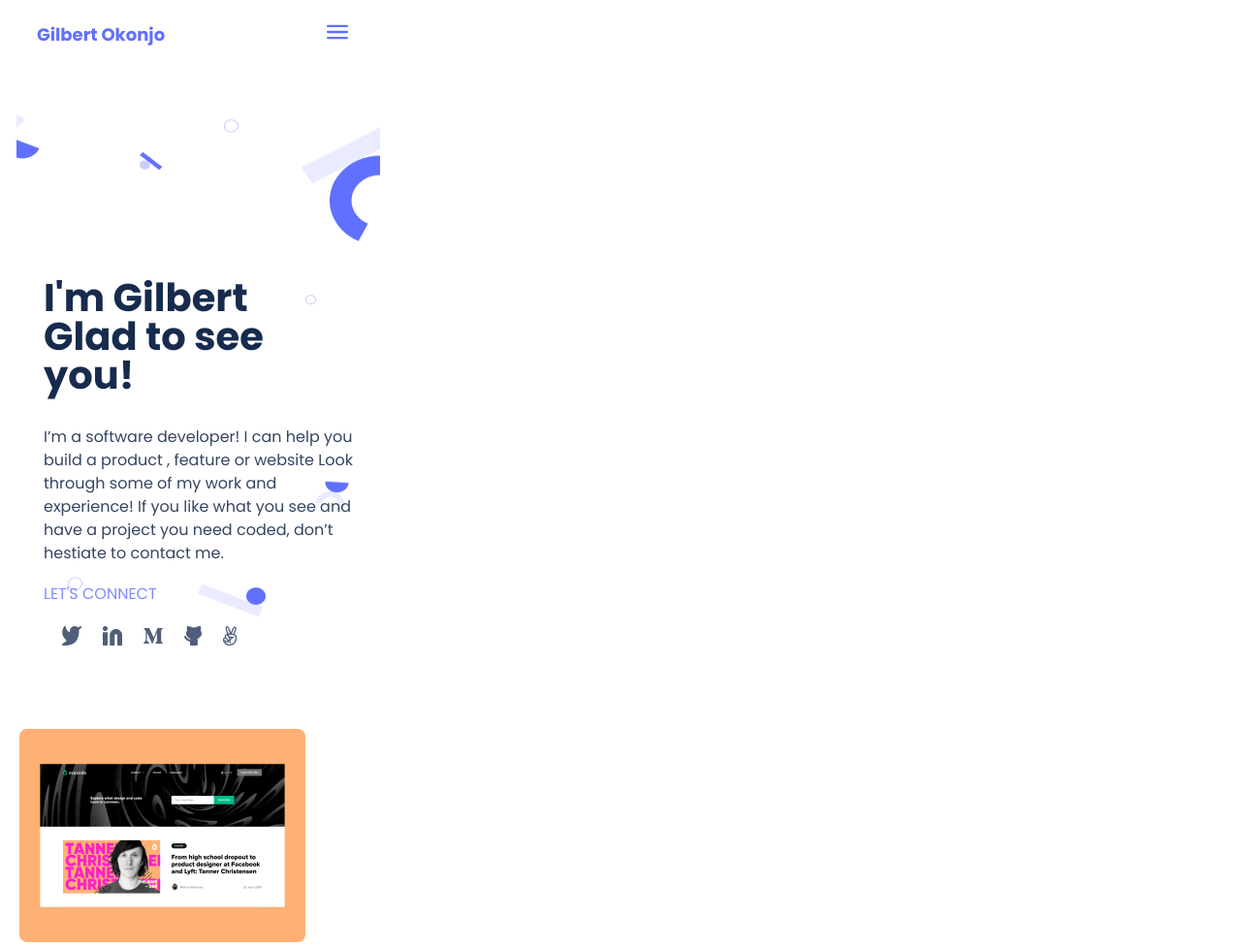
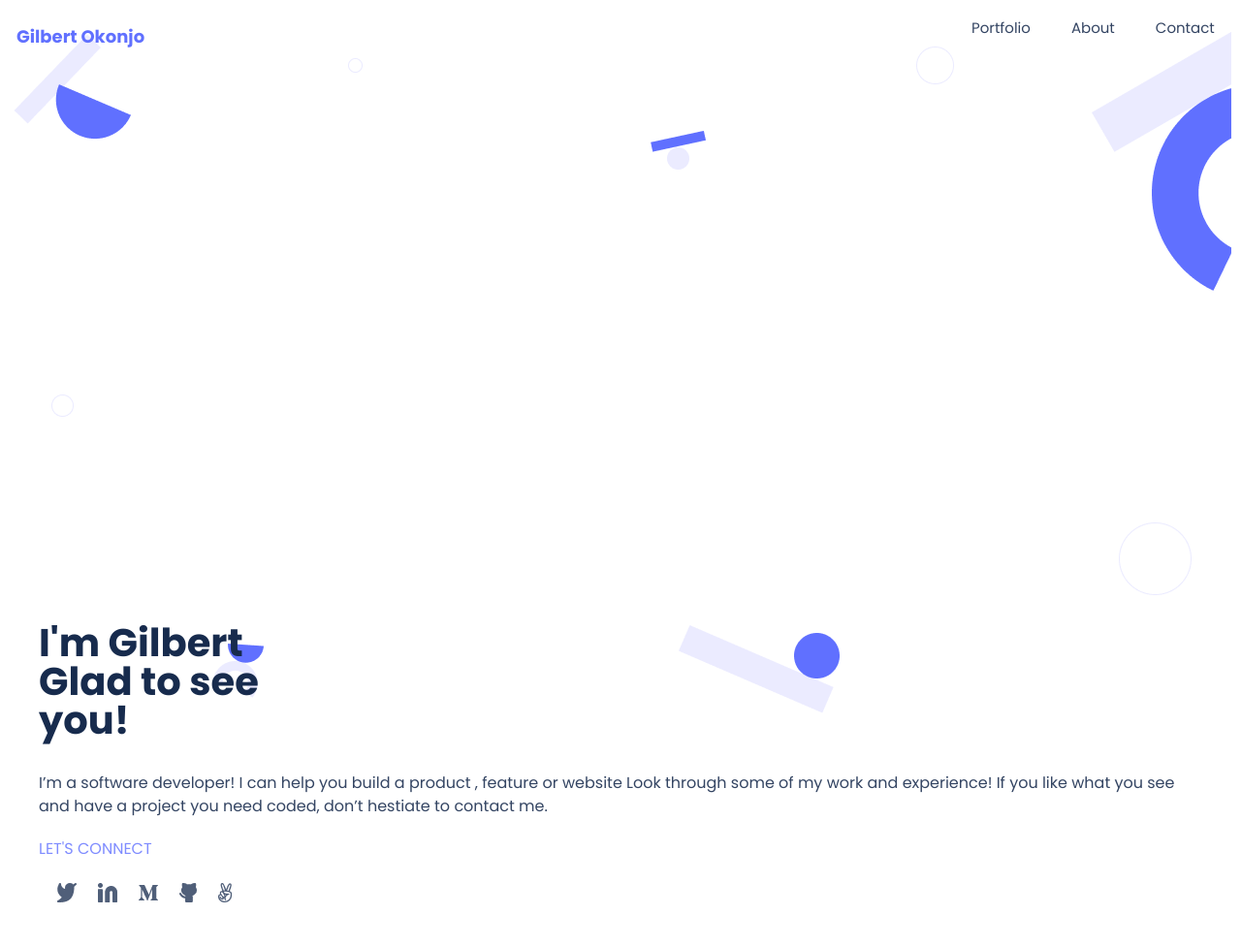
Before and after one commit to OpondoG/opondog.github.io, a website: page index.html in a window 1280 px wide. Shown: the top 976 px of the page at 97% size. Drawn offline with Linux system fonts and the light colour scheme.

Commit message:
modify styles.css

```diff
--- a/index.html
+++ b/index.html
@@ -11,9 +11,10 @@
 
 <body>
     <div class="layout">
-        <header class="header container">
+        <section class="headline">
+            <header class="header ">
                 <a href="/" class="logo"> Gilbert Okonjo </a>
-            <nav>
+                <nav class="menu-mobile">
                     <svg width="24" class="humbuger" height="12" viewBox="0 0 18 12" fill="none" xmlns="http://www.w3.org/2000/svg">
             <path
               fill-rule="evenodd"
@@ -23,10 +24,17 @@
             />
           </svg>
                 </nav>
+                <nav class="menu-desktop">
+                    <ul class="menu-links">
+                        <li>Portfolio</li>
+                        <li> About</li>
+                        <li>Contact</li>
+                    </ul>
+                </nav>
             </header>
-        <!-- MyLogo Section -->
-        <div class="other-info">
-            <section class="headline">
+
+
+            <!-- <section class="headline"> -->
             <div class="container">
                 <h1>
                     I'm Gilbert<br /> Glad to see<br /> you!
@@ -54,8 +62,8 @@
                 </ul>
             </div>
         </section>
-        </div>
-        <!-- Tonic -->
+
+
         <div class="other-info">
             <section class="cardwork">
                 <img class="width=100%" src="assets/img/Snapshoot-Portfolio-PNG.png" alt="Snapshoot" />
@@ -173,7 +181,7 @@
                 </div>
             </section>
         </div>
-        <!-- Aboutmyself -->
+
         <div class="other-info">
             <section class="About">
                 <h1>
--- a/style.css
+++ b/style.css
@@ -1,5 +1,4 @@
 @import url('https://fonts.googleapis.com/css2?family=Poppins:wght@400;600;700;800&display=swap');
-
 * {
     margin: 1px;
     box-sizing: border-box;
@@ -21,6 +20,10 @@ a {
     align-items: center;
     height: 48px;
     width: 375px;
+}
+
+.menu-desktop {
+    display: none;
 }
 
 .humbuger {
@@ -581,3 +584,53 @@ h2.section-title {
     border-radius: 8px;
     color: #fff;
 }
+
+@media screen and (min-width: 768px) {
+    .menu-mobile {
+        display: none;
+    }
+    .menu-desktop {
+        display: block;
+        float: left;
+    }
+    .menu-links {
+        display: flex;
+        justify-content: flex-end;
+        margin: 30px;
+        list-style: none;
+        height: 72px;
+        margin-top: 20px;
+        margin-right: 5%;
+    }
+    .menu-links li {
+        font-family: 'Poppins', sans-serif;
+        font-style: normal;
+        font-weight: 500;
+        font-size: 15px;
+        line-height: 20px;
+        display: flex;
+        color: rgb(52, 69, 99);
+        margin: 20px;
+    }
+    .header {
+        display: flex;
+        justify-content: space-between;
+        align-items: center;
+        height: 48px;
+        width: 100%;
+        position: fixed;
+    }
+    .container {
+        display: flex;
+        flex-direction: column;
+        background-image: url("assets/img/Header-bg.png");
+        background-repeat: no-repeat;
+    }
+    .layout {
+        width: 100%;
+    }
+    .headline {
+        width: 100%;
+        background-image: none;
+    }
+}
```
Also changed, not shown: assets/img/Header-bg.png (added). Lines whose indentation alone changed are shown as unchanged.
